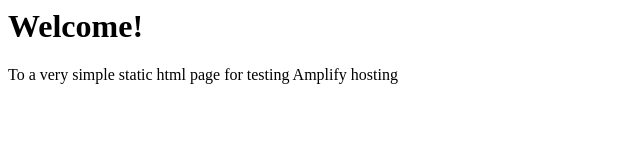
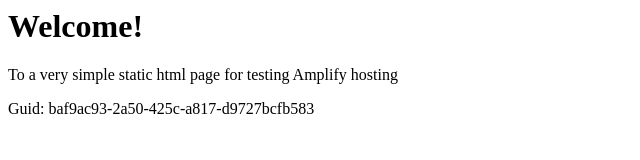
Before and after one commit to aws-aemilia-sin/Github-PR-Commit-Integration-Test-DoNotTouch-Gith-OKSLNVO2-v1-preprod-ap-southeast-1, a website: page src/index.html in a window 1280 px wide. Shown: the whole page, without its empty margins (0-640 px from the left). Drawn offline with Linux system fonts and the light colour scheme.

Commit message:
commit from integ tests

```diff
--- a/src/index.html
+++ b/src/index.html
@@ -1,3 +1,5 @@
+
+
 <html lang="en">
 
 <head>
@@ -10,6 +12,6 @@
 <body>
     <h1>Welcome!</h1>
     <p>To a very simple static html page for testing Amplify hosting</p>
-</body>
+    <p>Guid: baf9ac93-2a50-425c-a817-d9727bcfb583</p></body>
 
 </html>
```
